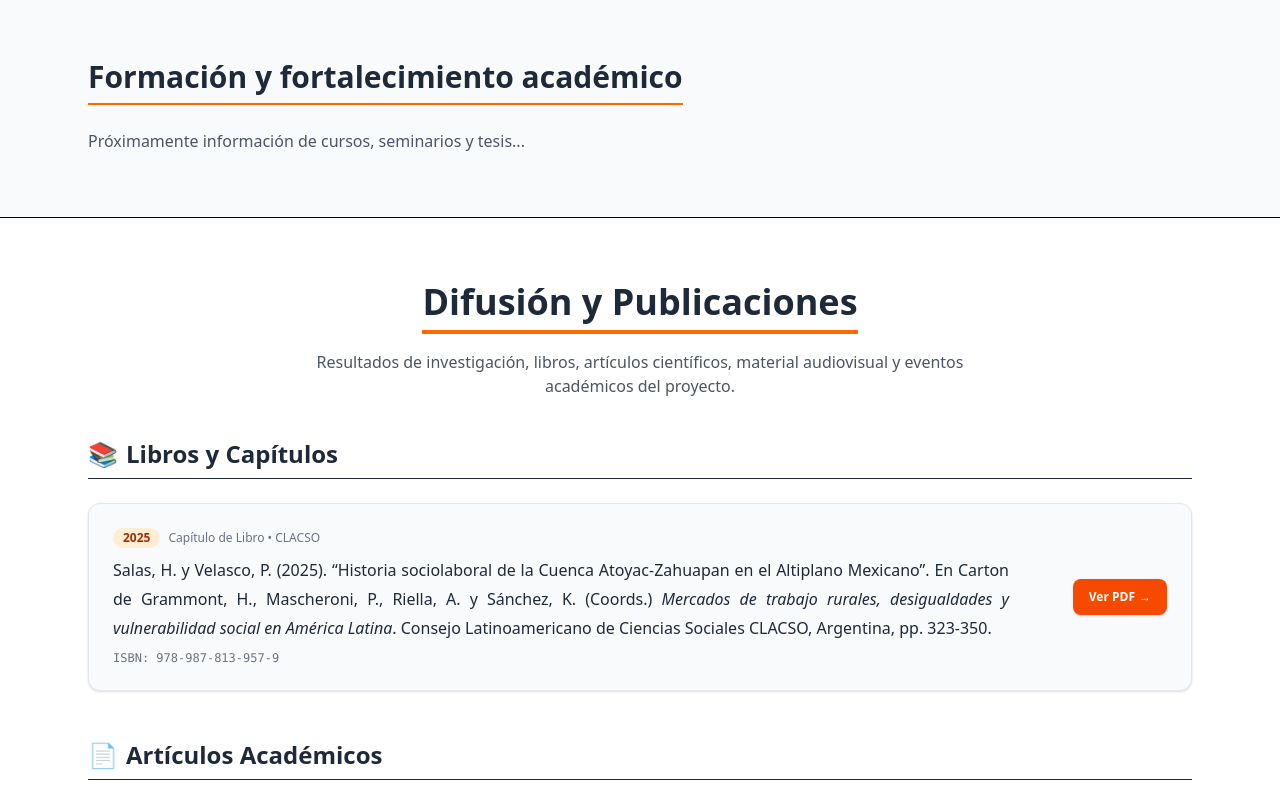
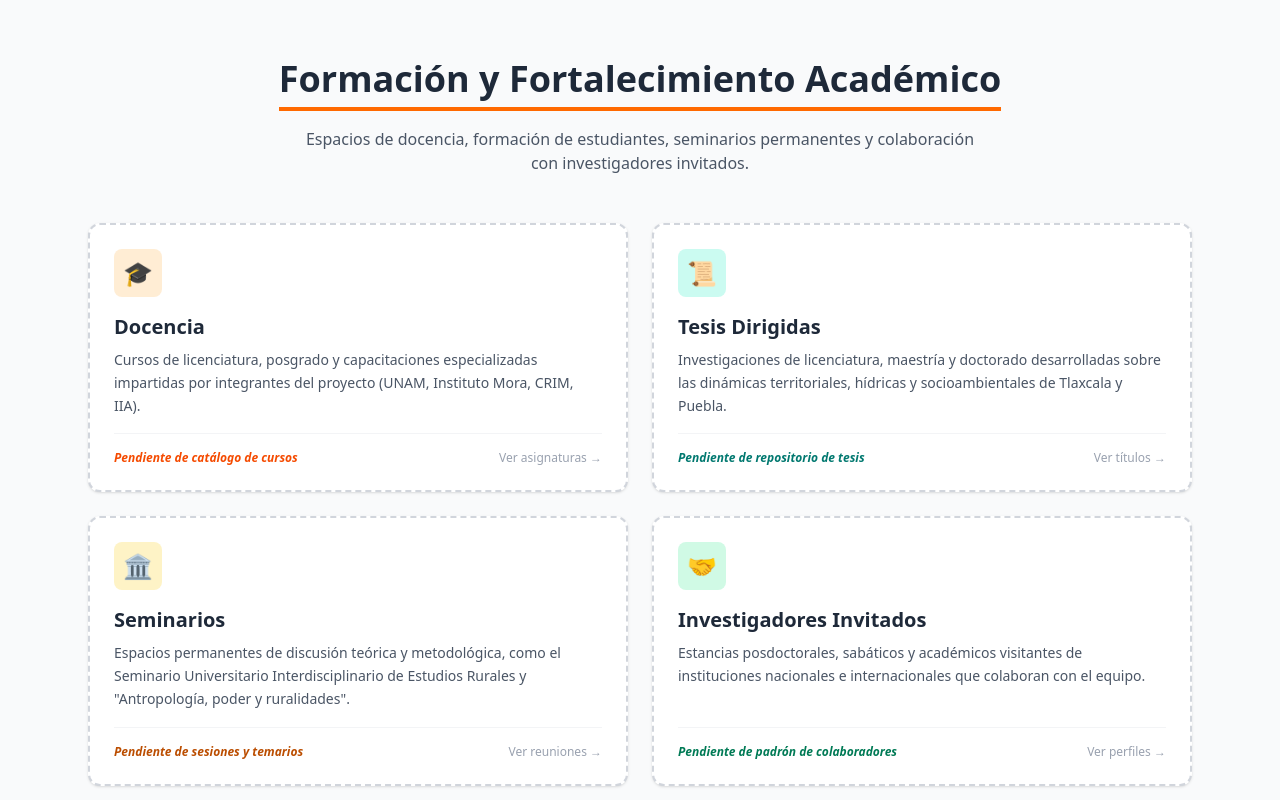
Before and after one commit to proyecto-tlaxcala-puebla/site, a SvelteKit app: page / in a window 1280 px wide. Shown: the part 2560-3360 px from the top of the page. Built offline with nearby package versions, Linux system fonts and the light colour scheme.

Commit message:
se creo formación y fortalecimiento

```diff
--- a/src/routes/+page.svelte
+++ b/src/routes/+page.svelte
@@ -197,10 +197,87 @@
 <!-- Sección: Formación y fortalecimiento académico -->
 <section id="formacion" class="py-16 bg-gray-50 border-b">
   <div class="max-w-6xl mx-auto px-6">
-    <h2 class="text-3xl font-bold text-gray-800 mb-6 border-b-2 border-orange-500 pb-2 inline-block">
-      Formación y fortalecimiento académico
-    </h2>
-    <p class="text-gray-600">Próximamente información de cursos, seminarios y tesis...</p>
+    <div class="text-center mb-12">
+      <h2 class="text-3xl md:text-4xl font-bold text-gray-800 mb-4 border-b-4 border-orange-500 pb-2 inline-block">
+        Formación y Fortalecimiento Académico
+      </h2>
+      <p class="text-gray-600 max-w-2xl mx-auto text-sm md:text-base">
+        Espacios de docencia, formación de estudiantes, seminarios permanentes y colaboración con investigadores invitados.
+      </p>
+    </div>
+
+    <!-- Grilla de las 4 Subáreas de Formación -->
+    <div class="grid grid-cols-1 md:grid-cols-2 gap-6">
+
+      <!-- 1. Docencia -->
+      <div class="bg-white p-6 rounded-xl border-2 border-dashed border-gray-300 shadow-sm flex flex-col justify-between">
+        <div>
+          <div class="w-12 h-12 rounded-lg bg-orange-100 text-orange-600 flex items-center justify-center font-bold text-2xl mb-4">
+            🎓
+          </div>
+          <h3 class="text-xl font-bold text-gray-800 mb-2">Docencia</h3>
+          <p class="text-gray-600 text-sm leading-relaxed mb-4">
+            Cursos de licenciatura, posgrado y capacitaciones especializadas impartidas por integrantes del proyecto (UNAM, Instituto Mora, CRIM, IIA).
+          </p>
+        </div>
+        <div class="pt-4 border-t border-gray-100 flex items-center justify-between">
+          <span class="text-xs text-orange-600 font-semibold italic">Pendiente de catálogo de cursos</span>
+          <span class="text-xs text-gray-400">Ver asignaturas &rarr;</span>
+        </div>
+      </div>
+
+      <!-- 2. Tesis -->
+      <div class="bg-white p-6 rounded-xl border-2 border-dashed border-gray-300 shadow-sm flex flex-col justify-between">
+        <div>
+          <div class="w-12 h-12 rounded-lg bg-teal-100 text-teal-700 flex items-center justify-center font-bold text-2xl mb-4">
+            📜
+          </div>
+          <h3 class="text-xl font-bold text-gray-800 mb-2">Tesis Dirigidas</h3>
+          <p class="text-gray-600 text-sm leading-relaxed mb-4">
+            Investigaciones de licenciatura, maestría y doctorado desarrolladas sobre las dinámicas territoriales, hídricas y socioambientales de Tlaxcala y Puebla.
+          </p>
+        </div>
+        <div class="pt-4 border-t border-gray-100 flex items-center justify-between">
+          <span class="text-xs text-teal-700 font-semibold italic">Pendiente de repositorio de tesis</span>
+          <span class="text-xs text-gray-400">Ver títulos &rarr;</span>
+        </div>
+      </div>
+
+      <!-- 3. Seminarios -->
+      <div class="bg-white p-6 rounded-xl border-2 border-dashed border-gray-300 shadow-sm flex flex-col justify-between">
+        <div>
+          <div class="w-12 h-12 rounded-lg bg-amber-100 text-amber-700 flex items-center justify-center font-bold text-2xl mb-4">
+            🏛️
+          </div>
+          <h3 class="text-xl font-bold text-gray-800 mb-2">Seminarios</h3>
+          <p class="text-gray-600 text-sm leading-relaxed mb-4">
+            Espacios permanentes de discusión teórica y metodológica, como el Seminario Universitario Interdisciplinario de Estudios Rurales y "Antropología, poder y ruralidades".
+          </p>
+        </div>
+        <div class="pt-4 border-t border-gray-100 flex items-center justify-between">
+          <span class="text-xs text-amber-700 font-semibold italic">Pendiente de sesiones y temarios</span>
+          <span class="text-xs text-gray-400">Ver reuniones &rarr;</span>
+        </div>
+      </div>
+
+      <!-- 4. Investigadores Invitados -->
+      <div class="bg-white p-6 rounded-xl border-2 border-dashed border-gray-300 shadow-sm flex flex-col justify-between">
+        <div>
+          <div class="w-12 h-12 rounded-lg bg-emerald-100 text-emerald-700 flex items-center justify-center font-bold text-2xl mb-4">
+            🤝
+          </div>
+          <h3 class="text-xl font-bold text-gray-800 mb-2">Investigadores Invitados</h3>
+          <p class="text-gray-600 text-sm leading-relaxed mb-4">
+            Estancias posdoctorales, sabáticos y académicos visitantes de instituciones nacionales e internacionales que colaboran con el equipo.
+          </p>
+        </div>
+        <div class="pt-4 border-t border-gray-100 flex items-center justify-between">
+          <span class="text-xs text-emerald-700 font-semibold italic">Pendiente de padrón de colaboradores</span>
+          <span class="text-xs text-gray-400">Ver perfiles &rarr;</span>
+        </div>
+      </div>
+
+    </div>
   </div>
 </section>
 
```
